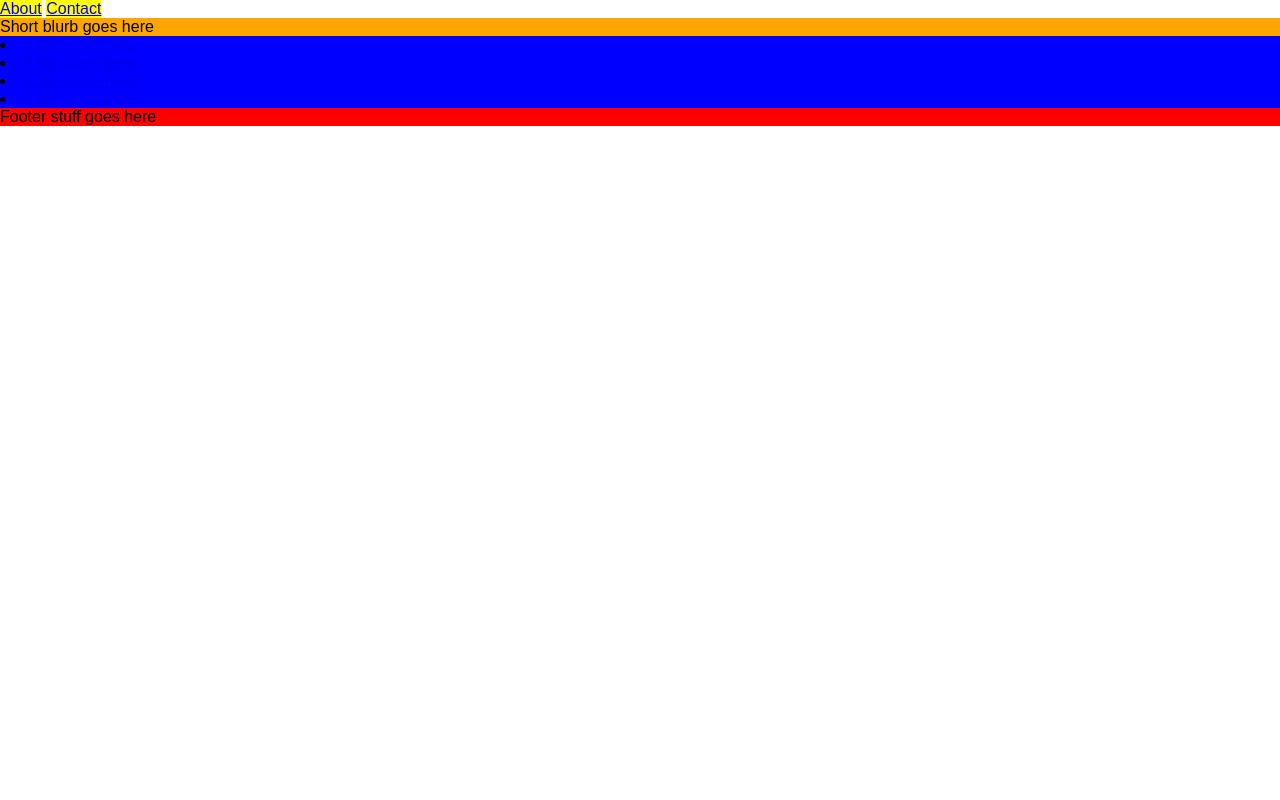
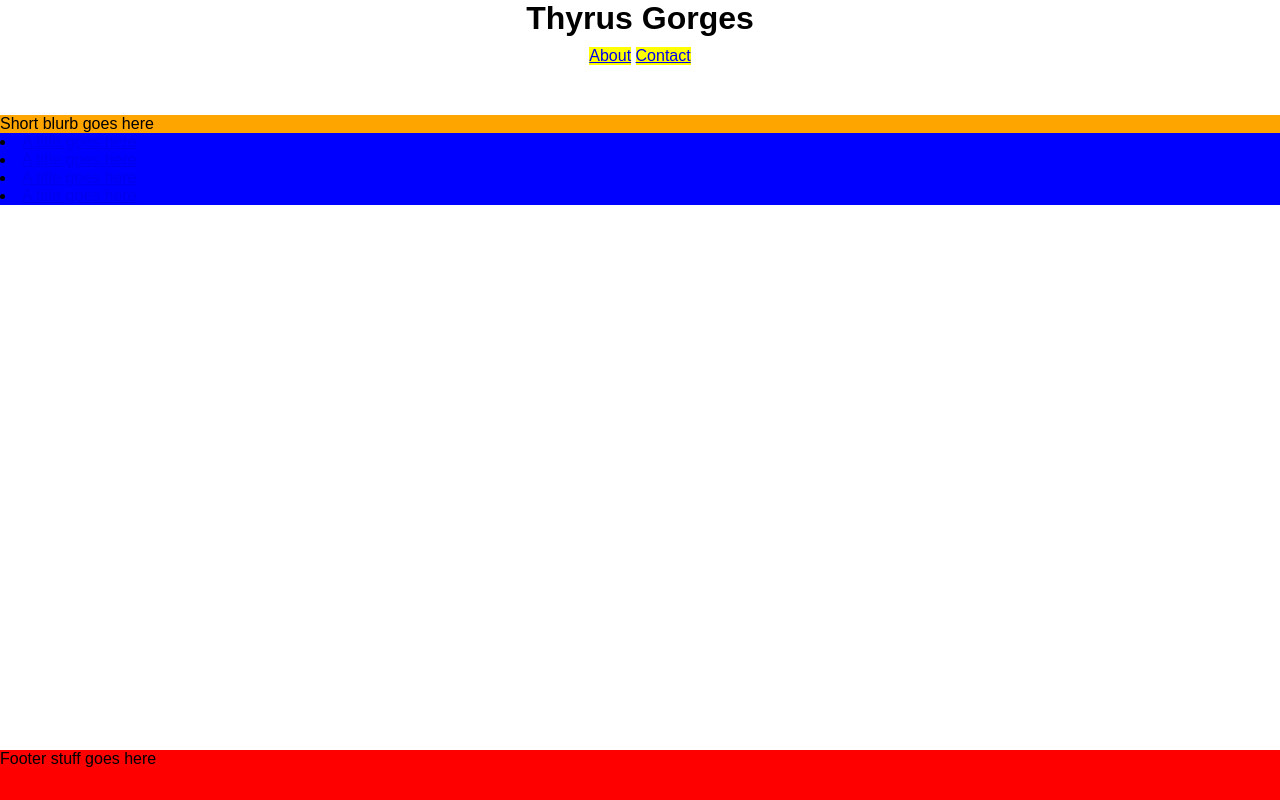
Before and after one commit to thyrusg/thyrusgorges, a plain HTML site: page index.html in a window 1280 px wide. Drawn offline with Linux system fonts and the light colour scheme.

Commit message:
Added h1 heading for my name.  Positioned the footer at the bottom of the page

```diff
--- a/css/main.css
+++ b/css/main.css
@@ -5,7 +5,7 @@
           box-sizing: border-box;
 }
 
-html, body {
+html, body, h1 {
 	margin: 0;
 	padding: 0;
 }
@@ -14,12 +14,26 @@ html, body {
 
 
 /** Headings **/
+header {
+	text-align: center;
+}
 
+/** HX Tags **/
+h1 {
+	margin-bottom: 10px;
+}
 
 /** Links **/
+a {
+
+}
 
 
 /** Navigation **/
+nav {
+	margin-bottom: 50px;
+}
+
 nav li {
 	display: inline-block;
 	background-color: yellow;
@@ -29,6 +43,11 @@ nav li {
 /** Footer **/
 footer {
 	background-color: red;
+	width: 100%;
+	height: 50px;
+	position: fixed;
+	bottom: 0;
+	left: 0;
 }
 
 /** Classes **/
@@ -39,4 +58,5 @@ footer {
 
 .blogLinks {
 	background-color: blue;
+	width: 100%;
 }
--- a/index.html
+++ b/index.html
@@ -9,6 +9,7 @@
 
 	<body>
 		<header>
+			<h1> Thyrus Gorges </h1>
 			<nav>
 				<li> <a href="#"> About </a> </li>
 				<li> <a href="#"> Contact </a> </li>
```
